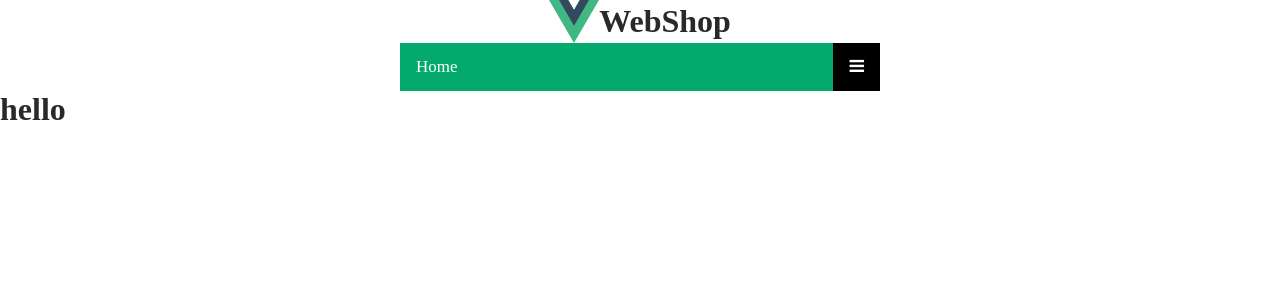
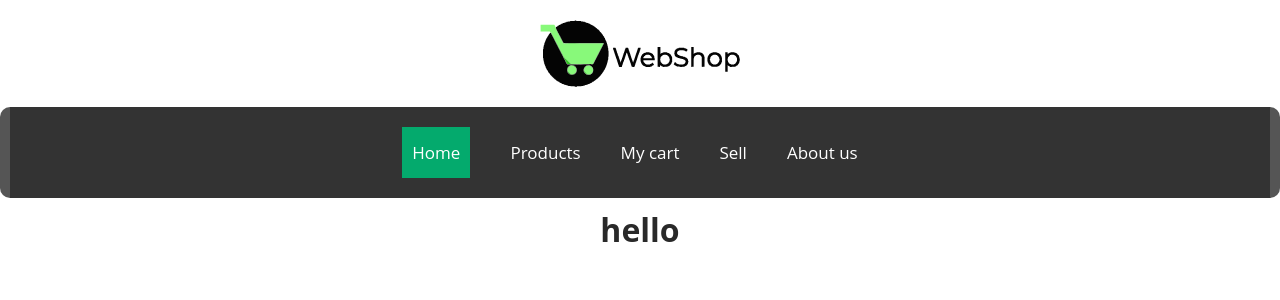
Before and after one commit to BexLeetBox/E-Commerce, a Vue app in the folder WebShop/: page / in a window 1280 px wide. Before the commit this address had no page. Shown: the top 300 px of the page. Built offline with nearby package versions, Linux system fonts and the light colour scheme.

Commit message:
Styled back bone for front end

```diff
--- a/WebShop/src/App.vue
+++ b/WebShop/src/App.vue
@@ -7,7 +7,6 @@ import { RouterLink, RouterView } from 'vue-router'
     <link rel="stylesheet" href="https://cdnjs.cloudflare.com/ajax/libs/font-awesome/4.7.0/css/font-awesome.min.css" />
     <div id="logodiv">
       <img id="logo" src="./assets/logo.svg" alt="" />
-      <h1>WebShop</h1>
     </div>
 
   </header>
@@ -38,27 +37,34 @@ function menuDr() {
 }
 </script>
 <style scoped>
+*{
+    font-family: 'Open Sans', sans-serif;
+}
+
 #logodiv {
   display: flex;
   justify-content: center;
   align-items: center;
 }
 #logo{
-  max-width: 50px;
+  max-width: 150px;
   text-align: center;
 }
 .mobile-container {
-  max-width: 480px;
+  max-width: 520px;
   margin: auto;
   background-color: #555;
+
   color: white;
   border-radius: 10px;
 }
+
 
 .topnav {
   overflow: hidden;
   background-color: #333;
   position: relative;
+  border-radius: 0px;
 }
 
 .topnav #myLinks {
@@ -74,6 +80,8 @@ function menuDr() {
 }
 
 .topnav a.icon {
+
+  display: none;
   background: black;
   display: block;
   position: absolute;
@@ -91,5 +99,73 @@ function menuDr() {
   color: white;
 }
 
+@media screen and (min-width: 520px) {
+*{
+  margin: 10px;
+  text-align: center;
+}
+#logo{
+  max-width: 200px;
+  text-align: center;
+}
+  .topnav{
+    display: block;
+    border-radius: 0px;
+  }
+  .topnav a {
+    display: inline-block;
+    padding: 14px 10px;
+  }
 
+  .mobile-container {
+    max-width: 100%;
+    margin: auto;
+    background-color: #555;
+    color: white;
+    border-radius: 10px;
+  }
+
+  .topnav #myLinks {
+    display: inline-block;
+  }
+
+  .topnav a.icon {
+    background: black;
+    display: none;
+    right: 0;
+    top: 0;
+  }
+
+  .topnav a:hover {
+    background-color: #ddd;
+    color: black;
+  }
+
+  .active {
+    background-color: #04aa6d;
+    color: white;
+  }
+
+  .topnav #myLinks {
+    display: inline-block;
+  }
+
+  .topnav a.icon {
+    background: black;
+    display: none;
+    position: absolute;
+    right: 0;
+    top: 0;
+  }
+
+  .topnav a:hover {
+    background-color: #ddd;
+    color: black;
+  }
+
+  .active {
+    background-color: #04aa6d;
+    color: white;
+  }
+}
 </style>
```
Also changed, not shown: WebShop/src/assets/logo.svg.
